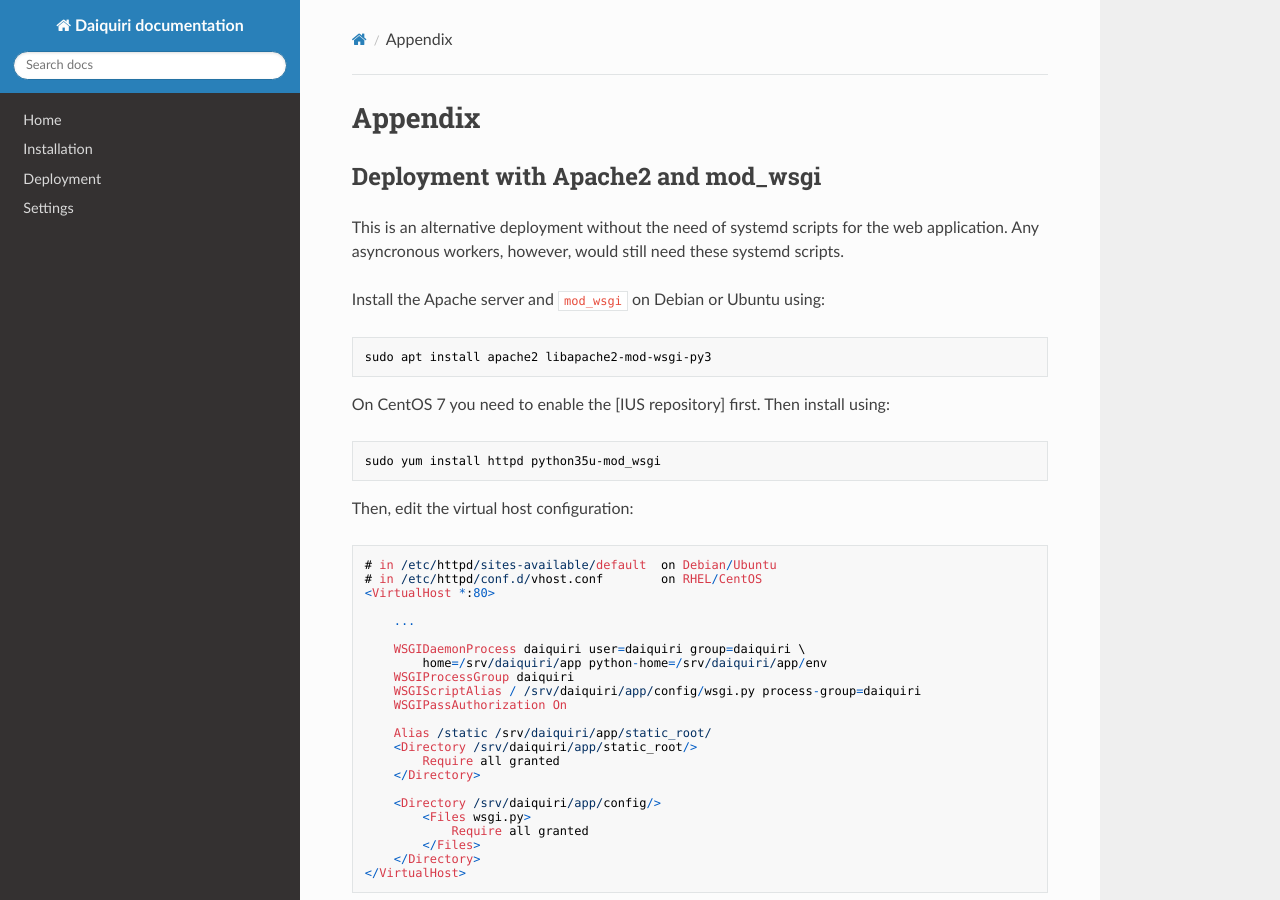
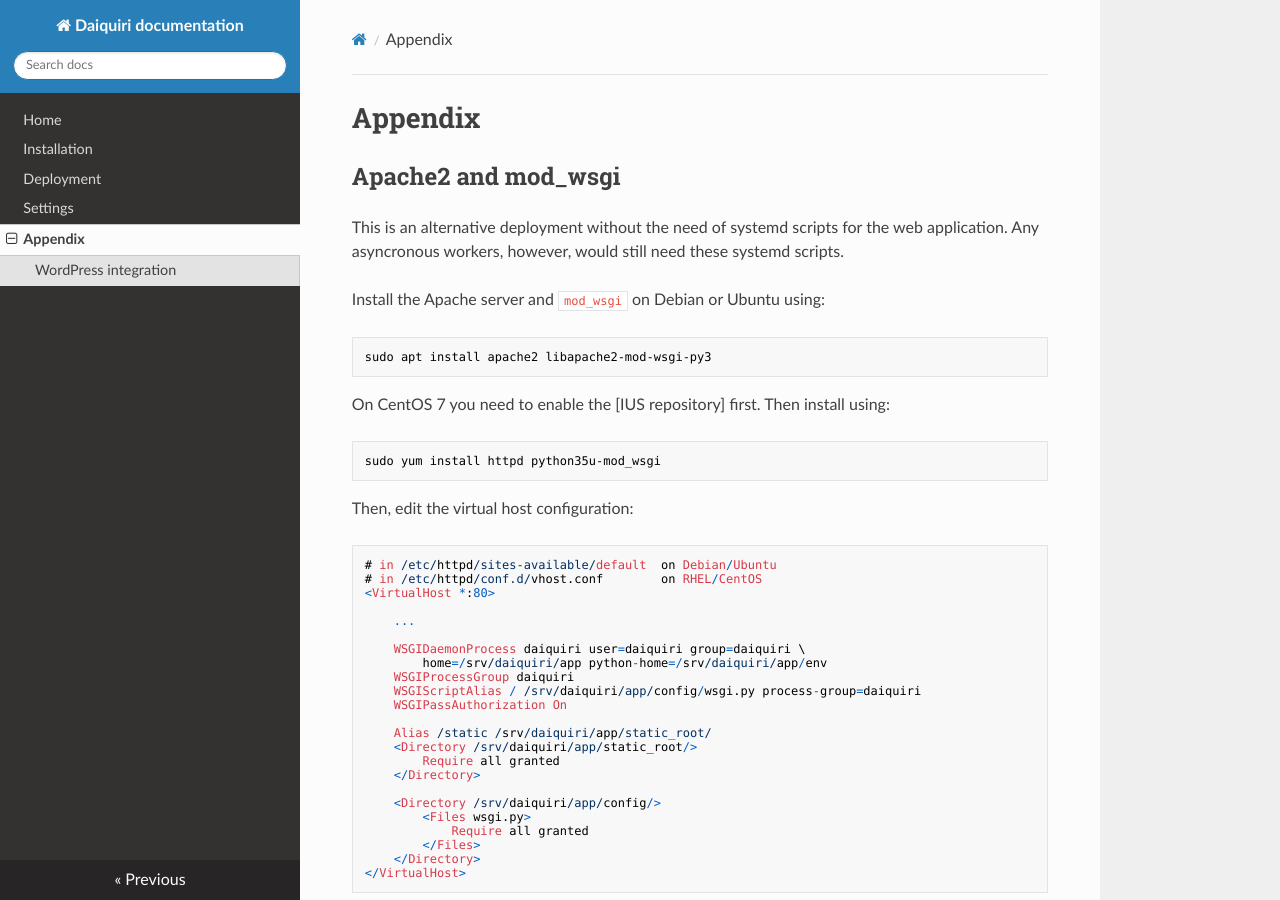
Before and after one commit to django-daiquiri/docs, an MkDocs documentation site: the page built from docs/appendix.md, in a window 1280 px wide and 900 px high. Built offline with MkDocs 1.6.1, drawn with Linux system fonts in a browser that asks for light colours; nearby versions of some CDN libraries.

```diff
--- a/docs/appendix.md
+++ b/docs/appendix.md
@@ -1,6 +1,6 @@
 # Appendix
 
-## Deployment with Apache2 and mod_wsgi
+## Apache2 and mod_wsgi
 
 This is an alternative deployment without the need of systemd scripts for the web application. Any asyncronous workers, however, would still need these systemd scripts.
 
--- a/mkdocs.yml
+++ b/mkdocs.yml
@@ -5,6 +5,7 @@ nav:
   - Installation: installation.md
   - Deployment: deployment.md
   - Settings: settings.md
+  - Appendix: appendix.md
 
 theme:
     name: readthedocs
```
